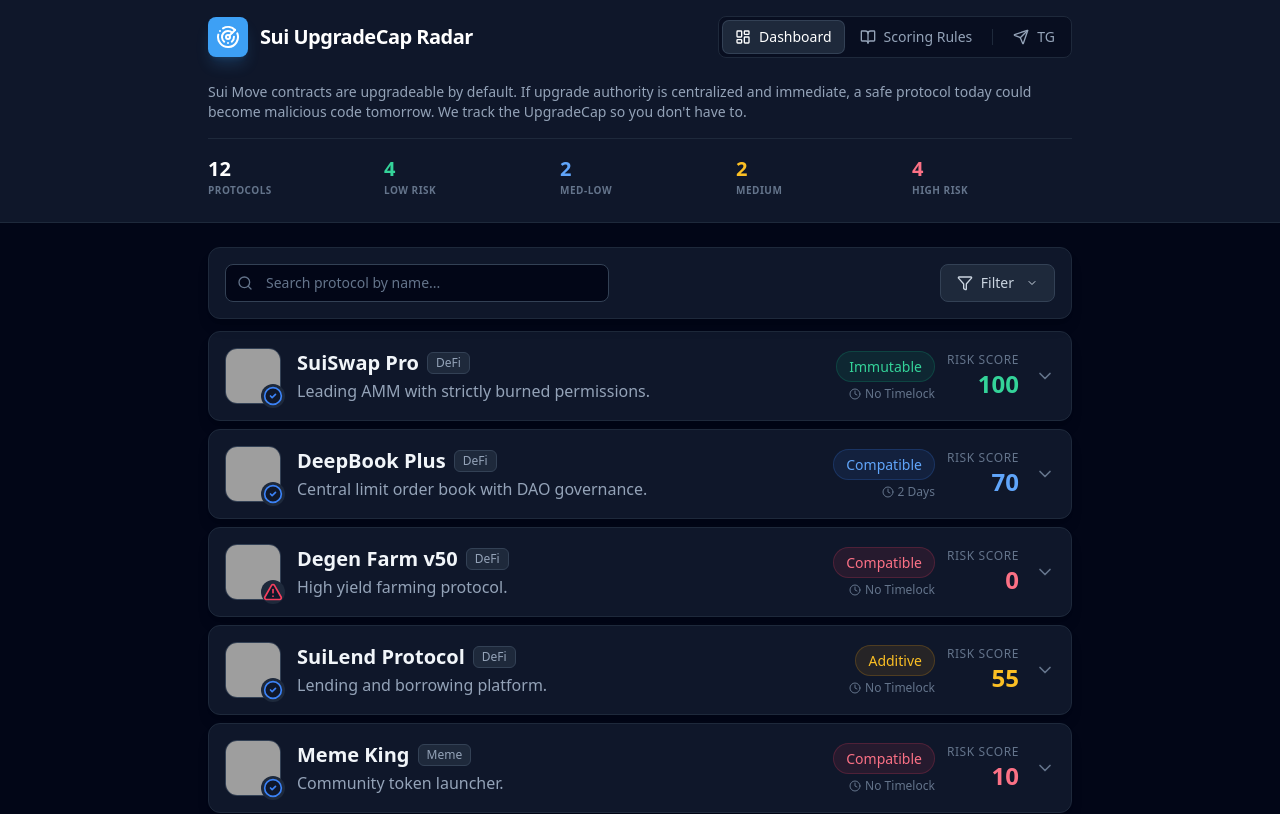
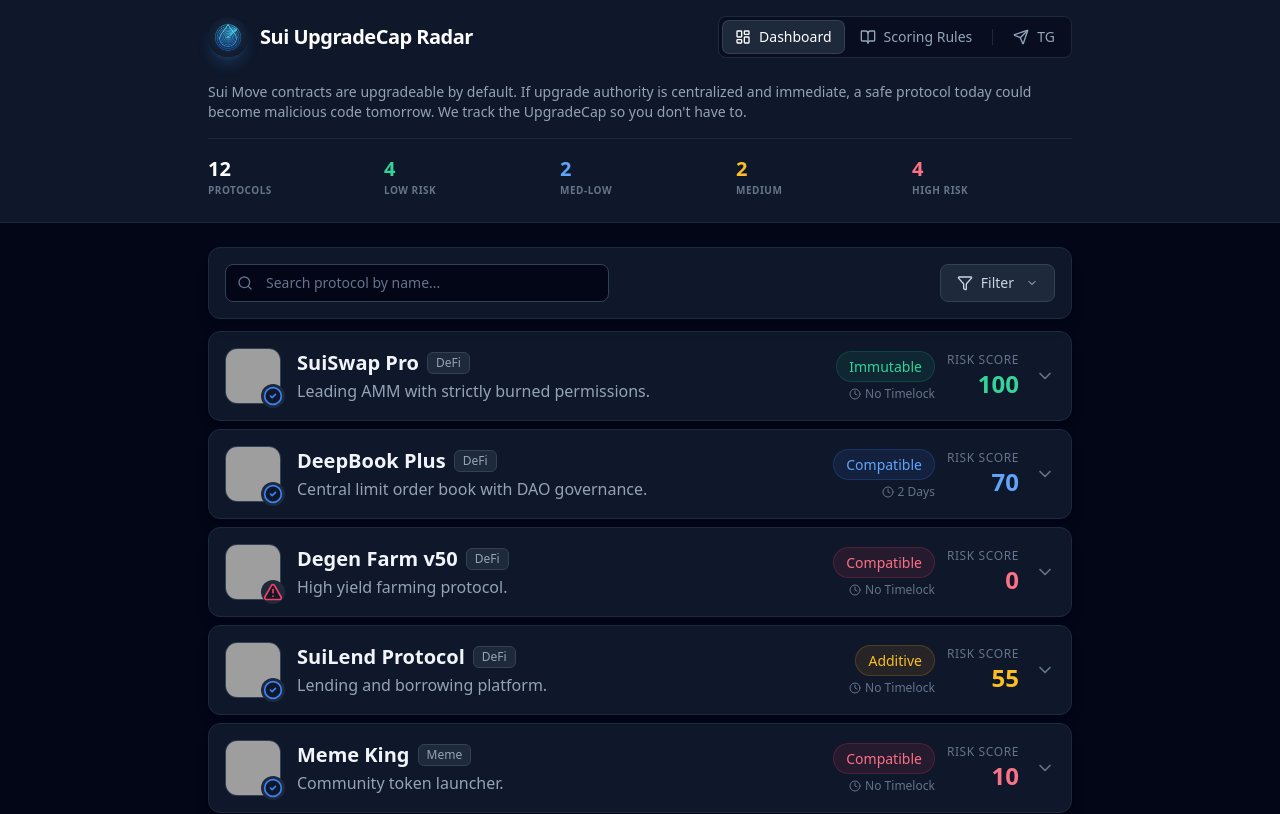
Before and after one commit to otctoken/Sui-UpgradeCap-Risk-Radar, a React (Vite) app: page / in a window 1280 px wide. Shown: the top 814 px of the page. Built offline with nearby package versions, Linux system fonts and the light colour scheme; grey boxes are pictures that could not be loaded.

Commit message:
26.1.15.1052

```diff
--- a/App.tsx
+++ b/App.tsx
@@ -1,5 +1,5 @@
 import React, { useState, useMemo, useRef, useEffect } from 'react';
-import { Radar, Search, Filter, ChevronLeft, ChevronRight, Check, ChevronDown, BookOpen, LayoutDashboard, ExternalLink, PlusCircle, Send, Menu, X } from 'lucide-react';
+import { Search, Filter, ChevronLeft, ChevronRight, Check, ChevronDown, BookOpen, LayoutDashboard, PlusCircle, Send, Menu, X } from 'lucide-react';
 import DAppCard from './components/DAppCard';
 import ScoreGuide from './components/ScoreGuide';
 import { MOCK_DAPPS } from './constants';
@@ -104,19 +104,28 @@ function App() {
           <div className="flex items-center justify-between py-4">
 
             {/* Logo Area */}
-            <div className="flex items-center gap-3 cursor-pointer" onClick={() => { setCurrentView('dashboard'); setIsMobileMenuOpen(false); }}>
-              <div className="bg-sui-blue p-2 rounded-lg shadow-lg shadow-sui-blue/20">
-                  <Radar className="w-6 h-6 text-white" />
-              </div>
-              <h1 className="text-lg md:text-xl font-bold tracking-tight text-white">Sui UpgradeCap Radar</h1>
+            <div
+              className="flex items-center gap-3 cursor-pointer group"
+              onClick={() => { setCurrentView('dashboard'); setIsMobileMenuOpen(false); }}
+            >
+              {/* === 修改开始：替换原来的图标代码 === */}
+              <img
+                src="picture/logo.png"  // 请确保这里是您保存图片的实际路径
+                alt="Sui UpgradeCap Radar"
+                className="w-10 h-10 rounded-full shadow-lg shadow-sui-blue/20 group-hover:scale-105 transition-transform duration-200"
+              />
+              {/* === 修改结束 === */}
+
+              <h1 className="text-lg md:text-xl font-bold tracking-tight text-white">
+                Sui UpgradeCap Radar
+              </h1>
             </div>
 
             {/* Desktop Navigation */}
             <nav className="hidden md:flex items-center gap-1 bg-slate-950/50 p-1 rounded-lg border border-slate-800">
               <button
                 onClick={() => setCurrentView('dashboard')}
-                 className={`flex items-center gap-2 px-3 py-1.5 rounded-md text-sm font-medium transition-all ${
-                   currentView === 'dashboard'
+                className={`flex items-center gap-2 px-3 py-1.5 rounded-md text-sm font-medium transition-all ${currentView === 'dashboard'
                   ? 'bg-slate-800 text-white shadow-sm ring-1 ring-slate-700'
                   : 'text-slate-400 hover:text-slate-200 hover:bg-slate-800/50'
                   }`}
@@ -127,8 +136,7 @@ function App() {
 
               <button
                 onClick={() => setCurrentView('rules')}
-                 className={`flex items-center gap-2 px-3 py-1.5 rounded-md text-sm font-medium transition-all ${
-                   currentView === 'rules'
+                className={`flex items-center gap-2 px-3 py-1.5 rounded-md text-sm font-medium transition-all ${currentView === 'rules'
                   ? 'bg-slate-800 text-white shadow-sm ring-1 ring-slate-700'
                   : 'text-slate-400 hover:text-slate-200 hover:bg-slate-800/50'
                   }`}
@@ -140,7 +148,7 @@ function App() {
               <div className="w-px h-4 bg-slate-800 mx-1"></div>
 
               <a
-                 href="https://t.me/SuiUpgradeCapRadar"
+                href="https://t.me/+-VApxIWv69phYWQ1"
                 target="_blank"
                 rel="noopener noreferrer"
                 className="flex items-center gap-2 px-3 py-1.5 rounded-md text-sm font-medium text-slate-400 hover:text-white hover:bg-slate-800/50 transition-colors whitespace-nowrap"
@@ -165,8 +173,7 @@ function App() {
             <div className="md:hidden py-4 border-t border-slate-800 space-y-2 animate-in slide-in-from-top-2 fade-in duration-200">
               <button
                 onClick={() => { setCurrentView('dashboard'); setIsMobileMenuOpen(false); }}
-                 className={`w-full flex items-center gap-3 px-4 py-3 rounded-lg text-sm font-medium transition-all ${
-                   currentView === 'dashboard'
+                className={`w-full flex items-center gap-3 px-4 py-3 rounded-lg text-sm font-medium transition-all ${currentView === 'dashboard'
                   ? 'bg-slate-800 text-white shadow-sm ring-1 ring-slate-700'
                   : 'text-slate-400 hover:text-slate-200 hover:bg-slate-800/50'
                   }`}
@@ -177,8 +184,7 @@ function App() {
 
               <button
                 onClick={() => { setCurrentView('rules'); setIsMobileMenuOpen(false); }}
-                 className={`w-full flex items-center gap-3 px-4 py-3 rounded-lg text-sm font-medium transition-all ${
-                   currentView === 'rules'
+                className={`w-full flex items-center gap-3 px-4 py-3 rounded-lg text-sm font-medium transition-all ${currentView === 'rules'
                   ? 'bg-slate-800 text-white shadow-sm ring-1 ring-slate-700'
                   : 'text-slate-400 hover:text-slate-200 hover:bg-slate-800/50'
                   }`}
@@ -264,8 +270,7 @@ function App() {
               <div className="flex gap-2 w-full sm:w-auto justify-end relative" ref={filterRef}>
                 <button
                   onClick={() => setIsFilterOpen(!isFilterOpen)}
-                            className={`flex-1 sm:flex-none flex items-center justify-center gap-2 px-4 py-2 border rounded-lg text-sm font-medium transition-colors ${
-                                selectedCategory !== 'All'
+                  className={`flex-1 sm:flex-none flex items-center justify-center gap-2 px-4 py-2 border rounded-lg text-sm font-medium transition-colors ${selectedCategory !== 'All'
                     ? 'bg-slate-800 border-sui-blue/50 text-sui-blue hover:bg-slate-700'
                     : 'bg-slate-800 border-slate-700 text-slate-300 hover:bg-slate-700'
                     }`}
@@ -283,8 +288,7 @@ function App() {
                         <button
                           key={cat}
                           onClick={() => handleCategorySelect(cat)}
-                                            className={`w-full text-left px-4 py-2 text-sm flex items-center justify-between transition-colors ${
-                                                selectedCategory === cat
+                          className={`w-full text-left px-4 py-2 text-sm flex items-center justify-between transition-colors ${selectedCategory === cat
                             ? 'bg-slate-800 text-sui-blue font-medium'
                             : 'text-slate-400 hover:bg-slate-800 hover:text-slate-200'
                             }`}
@@ -309,7 +313,7 @@ function App() {
                 <div className="text-center py-12 text-slate-500 bg-slate-900/50 rounded-xl border border-slate-800 border-dashed">
                   <p>No protocols found matching "{searchQuery}" {selectedCategory !== 'All' ? `in ${selectedCategory}` : ''}</p>
                   <button
-                            onClick={() => {setSearchQuery(''); setSelectedCategory('All');}}
+                    onClick={() => { setSearchQuery(''); setSelectedCategory('All'); }}
                     className="mt-4 text-sm text-sui-blue hover:underline"
                   >
                     Clear filters
--- a/components/DAppCard.tsx
+++ b/components/DAppCard.tsx
@@ -1,7 +1,6 @@
 import React, { useMemo, useState } from 'react';
 import {
     ShieldCheck,
-  ShieldAlert,
     Clock,
     ChevronDown,
     ChevronUp,
@@ -10,7 +9,6 @@ import {
     ExternalLink,
     FileText,
     XCircle,
-  Copy
 } from 'lucide-react';
 import { DAppRiskProfile, OwnershipType, UpgradePolicy } from '../types';
 import { calculateRiskScore, formatDuration, getPolicyLabel } from '../utils';
@@ -70,7 +68,7 @@ const DAppCard: React.FC<DAppCardProps> = ({ dapp }) => {
     const badgeConfig = getHeaderBadgeConfig();
 
     // Reusable component for the 6-grid items
-  const AnalysisItem = ({ title, children }: { title: string, children: React.ReactNode }) => (
+    const AnalysisItem = ({ title, children }: { title: string, children?: React.ReactNode }) => (
         <div className="flex flex-col gap-0.5">
             <span className="text-slate-500 font-bold uppercase text-xs tracking-wider">{title}</span>
             <div className="text-base font-medium">{children}</div>
--- a/components/RiskBadge.tsx
+++ b/components/RiskBadge.tsx
@@ -1,5 +1,5 @@
 import React from 'react';
-import { clsx } from 'clsx';
+
 import { twMerge } from 'tailwind-merge';
 
 interface RiskBadgeProps {
--- a/components/ScoreGuide.tsx
+++ b/components/ScoreGuide.tsx
@@ -1,5 +1,5 @@
 import React from 'react';
-import { Lock, Users, Shield, Clock, Activity, FileCode, CheckCircle2 } from 'lucide-react';
+import { Lock, Users, Shield, Clock, Activity, FileCode } from 'lucide-react';
 
 const ScoreGuide = () => {
   const Section = ({
@@ -13,7 +13,7 @@ const ScoreGuide = () => {
     title: string,
     maxScore: number,
     description: string,
-    children: React.ReactNode
+    children?: React.ReactNode
   }) => (
     <section className="mb-10">
       <div className="flex items-start gap-4 mb-4">
--- a/constants.ts
+++ b/constants.ts
@@ -1,3 +1,4 @@
+import { Flag } from 'lucide-react';
 import { DAppRiskProfile, UpgradePolicy, OwnershipType } from './types';
 
 export const MOCK_DAPPS: DAppRiskProfile[] = [
@@ -96,7 +97,7 @@ export const MOCK_DAPPS: DAppRiskProfile[] = [
     timelockAddress: '0xtime...obj',
     sourceCodeUrl: 'https://github.com/gamefi',
   },
-    {
+  {
     id: '7',
     name: 'SuiSwap Pro',
     description: 'Leading AMM with strictly burned permissions.',
--- a/index.html
+++ b/index.html
@@ -1,8 +1,9 @@
 <!DOCTYPE html>
 <html lang="en">
+
 <head>
   <meta charset="UTF-8" />
-    <link rel="icon" type="image/svg+xml" href="https://upload.wikimedia.org/wikipedia/commons/c/c0/Sui_Network_Logo.png" />
+  <link rel="icon" type="image/svg+xml" href="picture/logo.png" />
   <meta name="viewport" content="width=device-width, initial-scale=1.0" />
   <title>Sui UpgradeCap Risk Radar</title>
   <script src="https://cdn.tailwindcss.com"></script>
@@ -34,8 +35,10 @@
 </script>
   <link rel="stylesheet" href="/index.css">
 </head>
+
 <body class="bg-slate-950 text-slate-200 antialiased">
   <div id="root"></div>
   <script type="module" src="/index.tsx"></script>
 </body>
+
 </html>
```
Also changed, not shown: picture/logo.png (added), 1 other file (tests, documents, lock files or other folders). Lines whose indentation alone changed are shown as unchanged.
